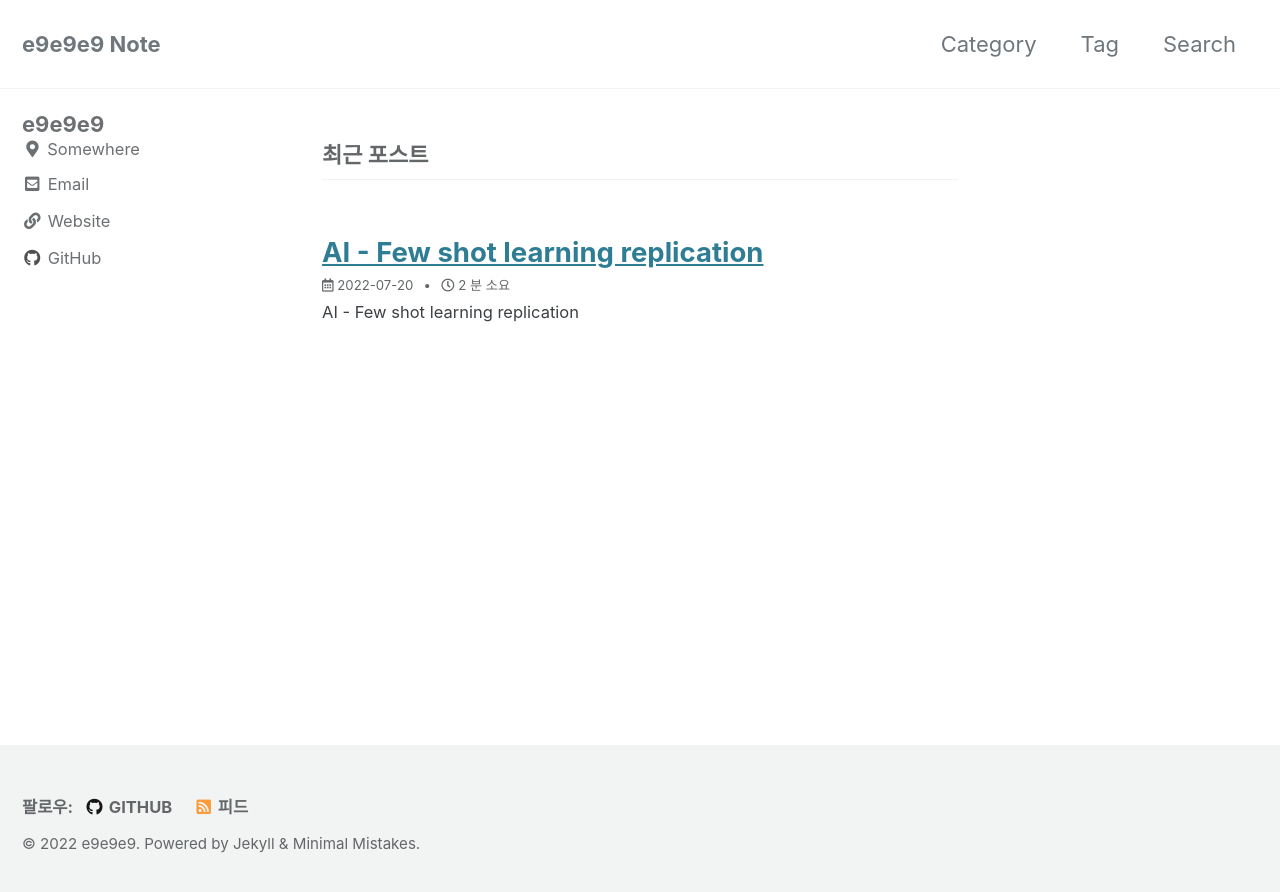
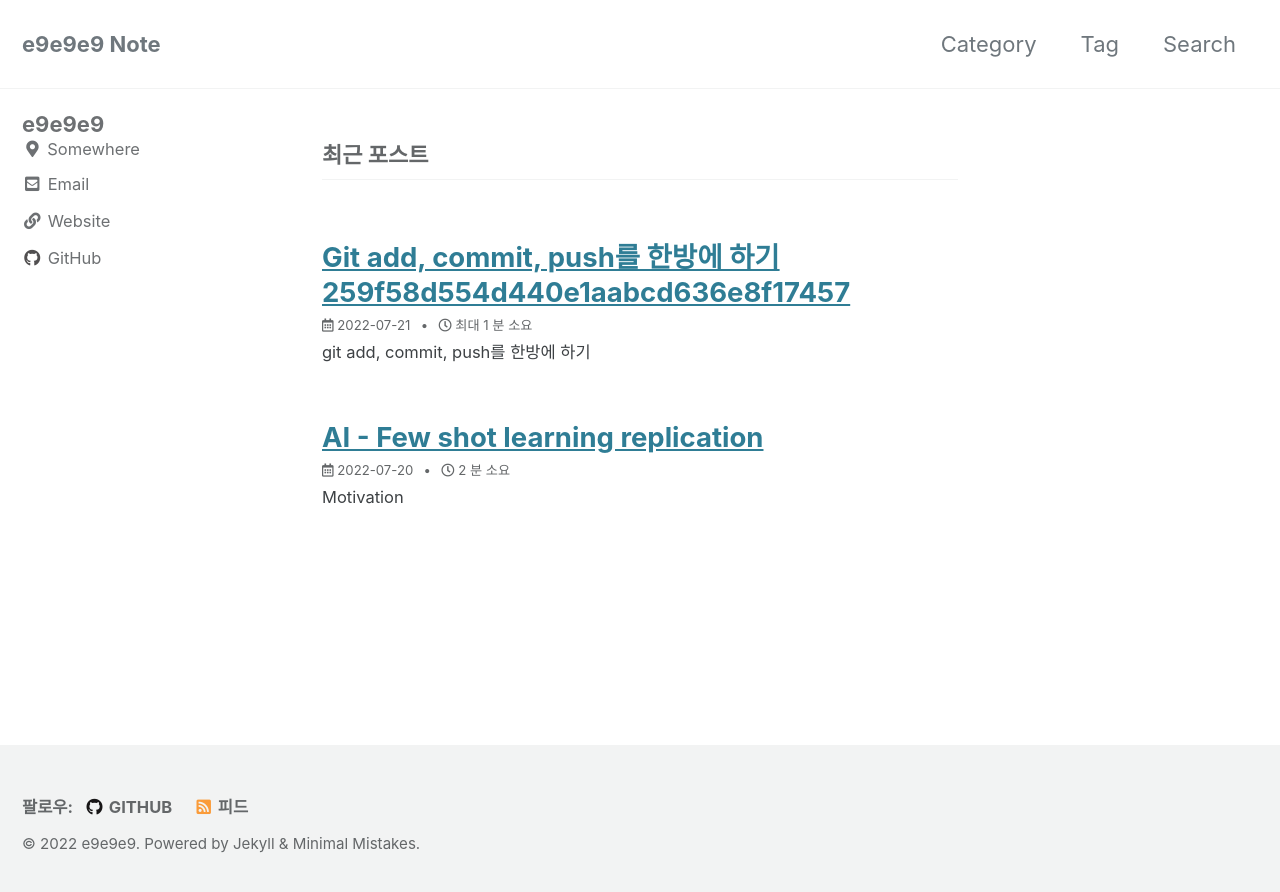
Before and after one commit to e9e9e9/e9e9e9.github.io, a Jekyll site: the page built from index.html, in a window 1280 px wide. Shown: the top 892 px of the page. Built offline with Jekyll 4.4.1, drawn with Linux system fonts in a browser that asks for light colours; cached includes are drawn as plain includes; some web fonts are replaced; the list of posts is cut into pages by our own code.

```diff
--- a/_data/navigation.yml
+++ b/_data/navigation.yml
@@ -8,7 +8,7 @@ main:
     url: /search/
 
 docs:
-  - title: "대목차"
+  - title: "목차"
     children:
     - title: "Category"
       url: /categories/
--- a/_posts/2022-07-20-AI - Few shot learning replication.md
+++ b/_posts/2022-07-20-AI - Few shot learning replication.md
@@ -1,7 +1,4 @@
 ---
-layout: posts
-categories: AI
-tags: [AI, Few shot learning, Deep learning]
 title: "AI - Few shot learning replication"
 categories: AI
 tags: [AI, Few shot learning, Deep learning]
@@ -11,8 +8,6 @@ author_profile: true
 sidebar:
   nav: "docs"
 ---
-
-# AI - Few shot learning replication
 
 ## Motivation
 
```
Also changed, not shown: _posts/2022-07-21-git add, commit, push를 한방에 하기 259f58d554d440e1aabcd636e8f17457.md (added, +39 -0 lines).
